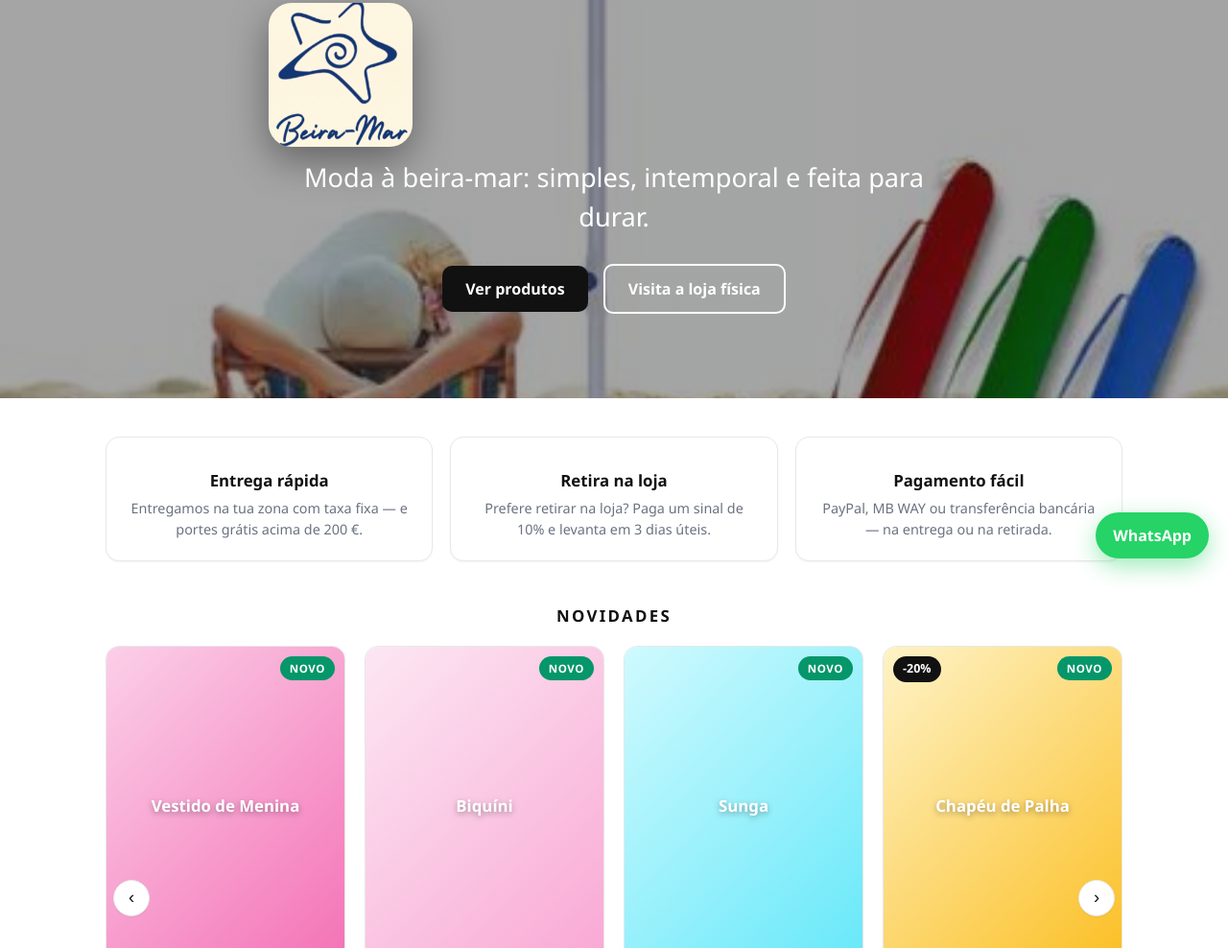
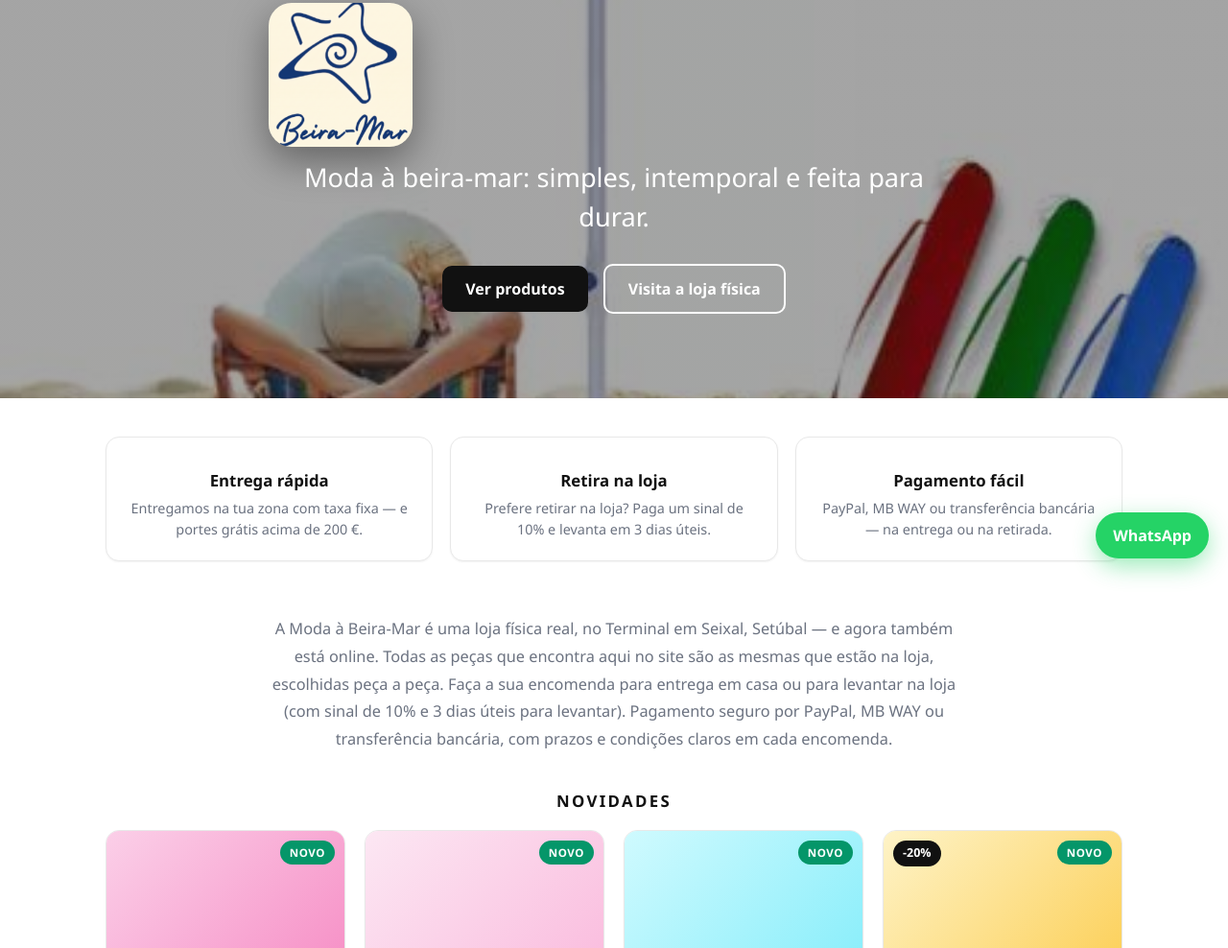
Before and after one commit to princepe123/Moda-Beira-Mar, a plain HTML site: page index.html in a window 1280 px wide. Shown: the part 198-1186 px from the top of the page at 96% size. Drawn offline with Linux system fonts and the light colour scheme.

Commit message:
Secção de introdução profissional entre o herói e os produtos (texto em CONFIG.introducao: loja física + online, pagamento seguro, prazos claros)

```diff
--- a/css/style.css
+++ b/css/style.css
@@ -108,6 +108,8 @@ a { color: inherit; }
 .tag-desconto { position: absolute; top: 10px; left: 10px; background: var(--destaque); color: #fff; font-size: .78rem; font-weight: 700; padding: 4px 10px; border-radius: 999px; }
 .tag-novo { position: absolute; top: 10px; right: 10px; background: #059669; color: #fff; font-size: .72rem; font-weight: 800; letter-spacing: .05em; padding: 4px 10px; border-radius: 999px; }
 .tag-mais-vendido { position: absolute; top: 38px; right: 10px; background: #d97706; color: #fff; font-size: .72rem; font-weight: 800; letter-spacing: .05em; padding: 4px 10px; border-radius: 999px; }
+.introducao { padding: 46px 20px 4px; text-align: center; }
+.intro-texto { max-width: 720px; margin: 0 auto; color: var(--cinza); font-size: 1.02rem; line-height: 1.75; }
 .secao-home { padding-top: 34px; }
 .secao-home h2 { font-size: 1.05rem; margin-bottom: 18px; text-transform: uppercase; letter-spacing: .14em; font-weight: 600; text-align: center; }
 .carrossel { position: relative; overflow: hidden; }
--- a/index.html
+++ b/index.html
@@ -37,6 +37,10 @@
         <h3>Pagamento fácil</h3>
         <p id="texto-pagamento-home"></p>
       </div>
+    </section>
+
+    <section class="container introducao">
+      <p class="intro-texto" id="intro-texto"></p>
     </section>
 
     <section class="container secao-home" id="novidades">
--- a/js/app.js
+++ b/js/app.js
@@ -90,6 +90,8 @@ function aplicarLogo() {
   if (hero && CONFIG.heroFoto) hero.style.backgroundImage = `linear-gradient(rgba(17,17,17,.38), rgba(17,17,17,.38)), url("${CONFIG.heroFoto}")`;
   const man = document.getElementById("hero-manifesto");
   if (man) man.textContent = CONFIG.manifesto || CONFIG.slogan;
+  const intro = document.getElementById("intro-texto");
+  if (intro) intro.textContent = CONFIG.introducao || "";
 }
 
 function aplicarCores() {
--- a/js/config.js
+++ b/js/config.js
@@ -3,6 +3,7 @@ const CONFIG = {
   logoNome: "à Beira-Mar",
   slogan: "Roupas e acessórios à beira-mar — compra online e recebe em casa ou retira na loja física",
   manifesto: "Moda à beira-mar: simples, intemporal e feita para durar.",
+  introducao: "A Moda à Beira-Mar é uma loja física real, no Terminal em Seixal, Setúbal — e agora também está online. Todas as peças que encontra aqui no site são as mesmas que estão na loja, escolhidas peça a peça. Faça a sua encomenda para entrega em casa ou para levantar na loja (com sinal de 10% e 3 dias úteis para levantar). Pagamento seguro por PayPal, MB WAY ou transferência bancária, com prazos e condições claros em cada encomenda.",
   heroFoto: "fotos/guarda-sol-azul-2m40.jpg",
   whatsapp: "351000000000",
   paypal: "",
```
